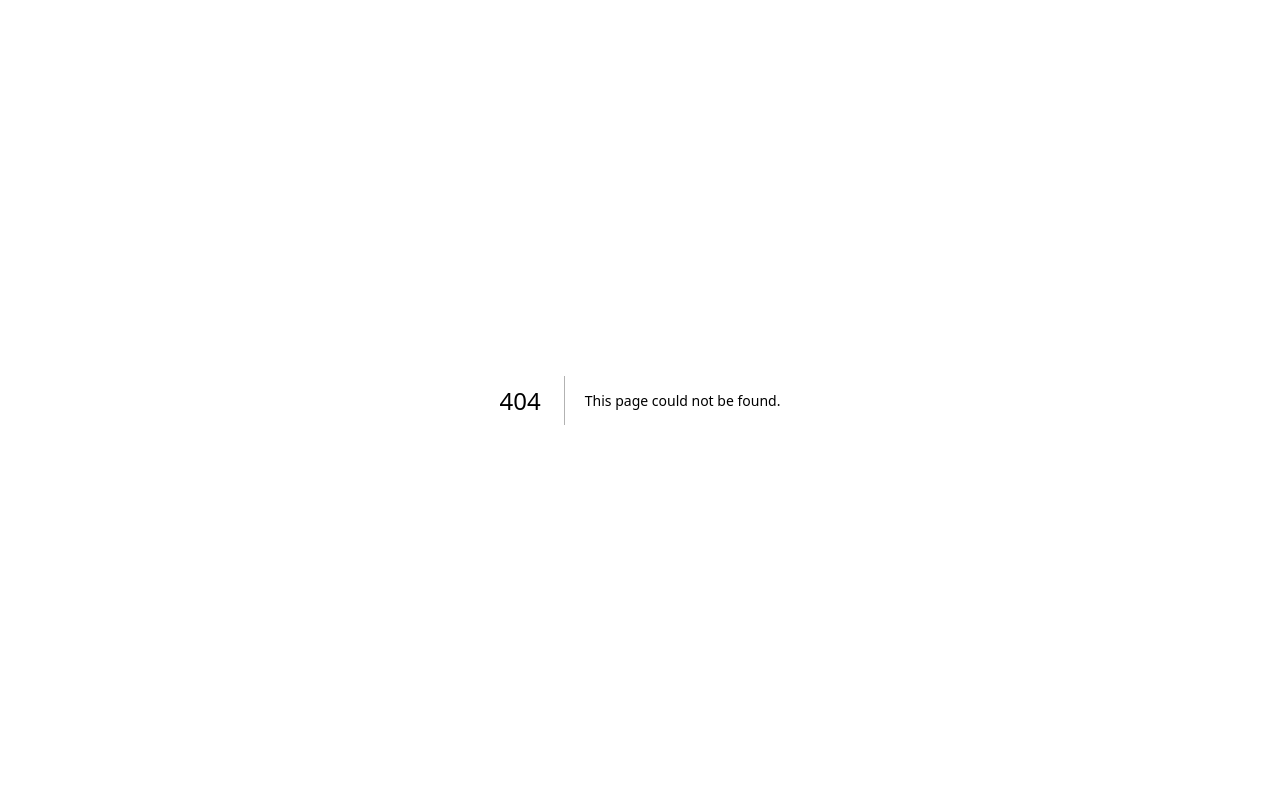
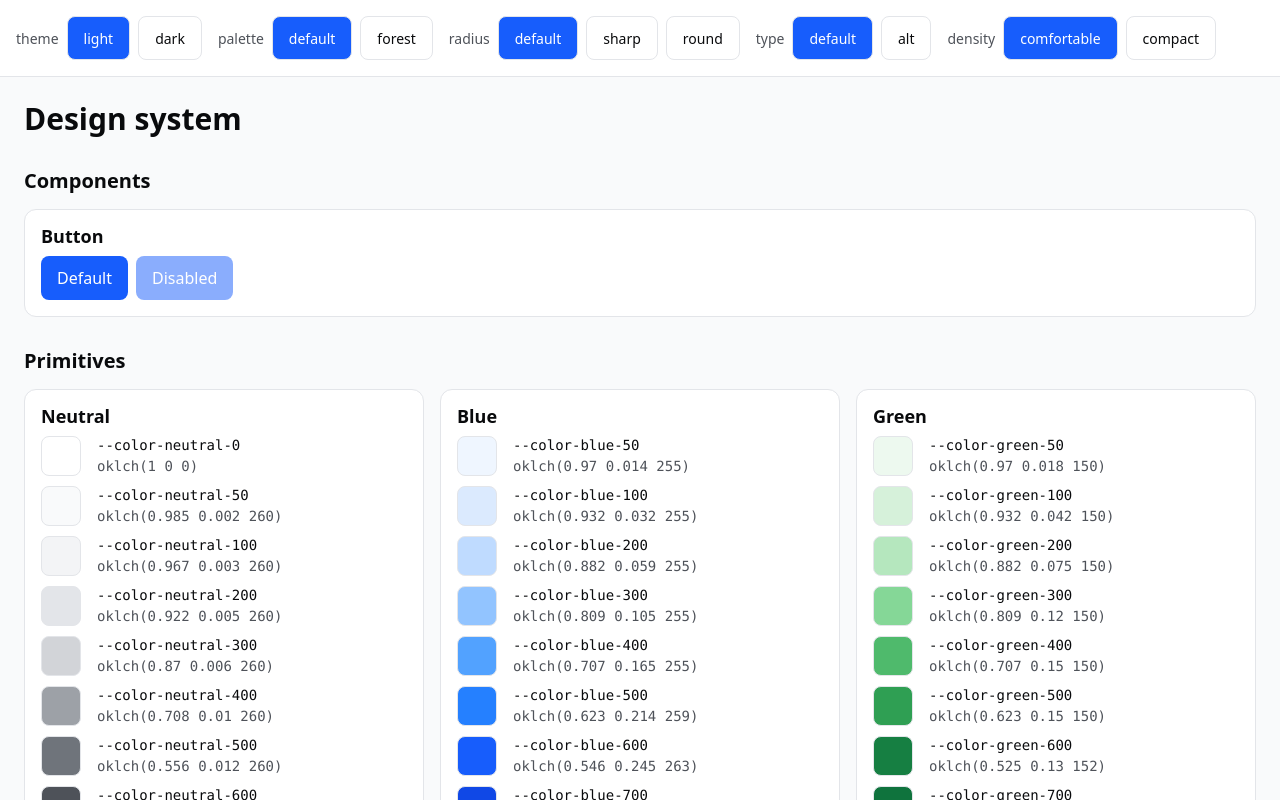
Before and after one commit to henriri/sub80, a Next.js app: page /design in a window 1280 px wide. Before the commit this address had no page. Shown: the top 800 px of the page. Built offline with nearby package versions, Linux system fonts and the light colour scheme.

Commit message:
Add hidden /design page
Shows every token by layer with its computed value, the Button, and a
theme x palette grid. Mode controls set all five attributes on a
preview wrapper. Not linked from the app and marked noindex.

Co-Authored-By: Claude Opus 5.5 <noreply@anthropic.com>

```diff
--- /dev/null
+++ b/src/app/design/mode-preview.tsx
@@ -0,0 +1,96 @@
+"use client";
+
+import { createContext, useContext, useState, type ReactNode } from "react";
+import {
+  defaultModes,
+  modeAttributes,
+  modes,
+  type Modes,
+} from "@/lib/design/tokens";
+
+const ModeContext = createContext<Modes>(defaultModes);
+
+type ModePreviewProps = {
+  /** Rendered once per theme × palette combination. */
+  sample: ReactNode;
+  children: ReactNode;
+};
+
+export function ModePreview({ sample, children }: ModePreviewProps) {
+  const [current, setCurrent] = useState<Modes>(defaultModes);
+
+  return (
+    <ModeContext.Provider value={current}>
+      <form
+        aria-label="Preview modes"
+        className="sticky top-0 z-10 flex flex-wrap gap-stack-md border-b-(length:--border-width-default) border-default bg-surface p-inset-md"
+        onSubmit={(e) => e.preventDefault()}
+      >
+        {(Object.keys(modes) as (keyof Modes)[]).map((attr) => (
+          <fieldset key={attr} className="flex flex-wrap items-center gap-inline-sm">
+            <legend className="sr-only">{attr}</legend>
+            <span aria-hidden className="text-small text-secondary">
+              {attr}
+            </span>
+            {modes[attr].map((value) => (
+              <label
+                key={value}
+                className="inline-flex min-h-touch cursor-pointer items-center rounded-control border-(length:--border-width-default) border-default px-inset-md text-small has-checked:bg-accent has-checked:text-on-accent has-focus-visible:outline-(length:--border-width-focus) has-focus-visible:outline-offset-(--space-focus-offset) has-focus-visible:outline-focus"
+              >
+                <input
+                  type="radio"
+                  name={attr}
+                  value={value}
+                  checked={current[attr] === value}
+                  onChange={() => setCurrent({ ...current, [attr]: value })}
+                  className="sr-only"
+                />
+                {value}
+              </label>
+            ))}
+          </fieldset>
+        ))}
+      </form>
+
+      <div {...modeAttributes(current)} className="bg-canvas text-primary">
+        {children}
+
+        <section aria-labelledby="matrix" className="flex flex-col gap-stack-md p-inset-lg">
+          <h2 id="matrix" className="text-heading-md">
+            Theme × palette
+          </h2>
+          <div className="grid gap-stack-md md:grid-cols-2">
+            {modes.theme.flatMap((theme) =>
+              modes.palette.map((palette) => (
+                <div
+                  key={`${theme}-${palette}`}
+                  {...modeAttributes({ ...current, theme, palette })}
+                  className="flex flex-col gap-stack-sm rounded-surface border-(length:--border-width-default) border-default bg-canvas p-inset-md text-primary"
+                >
+                  <p className="text-small text-secondary">
+                    {theme} · {palette}
+                  </p>
+                  {sample}
+                </div>
+              )),
+            )}
+          </div>
+        </section>
+      </div>
+    </ModeContext.Provider>
+  );
+}
+
+/** The token's computed value in the current preview mode. */
+export function TokenValue({ name }: { name: string }) {
+  // Subscribing re-renders on mode change, which re-runs the ref below.
+  useContext(ModeContext);
+  return (
+    <code
+      className="font-code text-small text-secondary"
+      ref={(el) => {
+        if (el) el.textContent = getComputedStyle(el).getPropertyValue(name).trim();
+      }}
+    />
+  );
+}
--- /dev/null
+++ b/src/app/design/page.tsx
@@ -0,0 +1,123 @@
+import type { Metadata } from "next";
+import { Button } from "@/components/Button";
+import { tokens, type TokenGroup, type TokenLayer } from "@/lib/design/tokens";
+import { ModePreview, TokenValue } from "./mode-preview";
+
+export const metadata: Metadata = {
+  title: "Design system · sub80",
+  robots: { index: false, follow: false },
+};
+
+const layers: { layer: TokenLayer; title: string }[] = [
+  { layer: "primitive", title: "Primitives" },
+  { layer: "semantic", title: "Semantic" },
+  { layer: "component", title: "Component" },
+];
+
+function Specimen({ kind, name }: { kind: TokenGroup["kind"]; name: string }) {
+  const value = `var(${name})`;
+  switch (kind) {
+    case "color":
+      return (
+        <span
+          className="size-(--space-10) shrink-0 rounded-control border-(length:--border-width-default) border-default"
+          style={{ background: value }}
+        />
+      );
+    case "radius":
+      return (
+        <span
+          className="size-(--space-10) shrink-0 bg-accent"
+          style={{ borderRadius: value }}
+        />
+      );
+    case "space":
+    case "size":
+      return <span className="h-(--space-2) shrink-0 bg-accent" style={{ width: value }} />;
+    case "border-width":
+      return <span className="w-(--space-10) shrink-0 bg-accent" style={{ height: value }} />;
+    case "font-family":
+      return <span style={{ fontFamily: value }}>Pace 3:47/km</span>;
+    case "font-size":
+      return <span style={{ fontSize: value }}>Aa</span>;
+    case "font-weight":
+      return <span style={{ fontWeight: value }}>Threshold</span>;
+    case "line-height":
+      return (
+        <span className="max-w-(--space-16) text-small" style={{ lineHeight: value }}>
+          Easy run, then strides
+        </span>
+      );
+  }
+}
+
+function Group({ group }: { group: TokenGroup }) {
+  return (
+    <div className="flex flex-col gap-stack-sm rounded-surface border-(length:--border-width-default) border-default bg-surface p-inset-md">
+      <h3 className="text-heading-sm">{group.name}</h3>
+      <ul className="flex flex-col gap-stack-sm">
+        {group.tokens.map((name) => (
+          <li key={name} className="flex items-center gap-inline-md">
+            <Specimen kind={group.kind} name={name} />
+            <span className="flex min-w-0 flex-col">
+              <code className="font-code text-small break-all">{name}</code>
+              <TokenValue name={name} />
+            </span>
+          </li>
+        ))}
+      </ul>
+    </div>
+  );
+}
+
+function Sample() {
+  return (
+    <>
+      <div className="flex flex-wrap gap-inline-sm">
+        <Button>Log run</Button>
+        <Button disabled>Disabled</Button>
+      </div>
+      <p className="text-body">
+        Primary text on canvas. <span className="text-secondary">Secondary text.</span>{" "}
+        <span className="text-accent">Accent.</span> <span className="text-danger">Danger.</span>
+      </p>
+      <div className="rounded-surface bg-raised p-inset-sm text-small">Raised surface</div>
+    </>
+  );
+}
+
+export default function DesignPage() {
+  return (
+    <ModePreview sample={<Sample />}>
+      <main className="flex flex-col gap-stack-lg p-inset-lg">
+        <h1 className="text-heading-lg">Design system</h1>
+
+        <section aria-labelledby="components" className="flex flex-col gap-stack-md">
+          <h2 id="components" className="text-heading-md">
+            Components
+          </h2>
+          <div className="flex flex-col gap-stack-sm rounded-surface border-(length:--border-width-default) border-default bg-surface p-inset-md">
+            <h3 className="text-heading-sm">Button</h3>
+            <div className="flex flex-wrap gap-inline-sm">
+              <Button>Default</Button>
+              <Button disabled>Disabled</Button>
+            </div>
+          </div>
+        </section>
+
+        {layers.map(({ layer, title }) => (
+          <section key={layer} aria-labelledby={layer} className="flex flex-col gap-stack-md">
+            <h2 id={layer} className="text-heading-md">
+              {title}
+            </h2>
+            <div className="grid gap-stack-md sm:grid-cols-2 lg:grid-cols-3">
+              {tokens[layer].map((group) => (
+                <Group key={group.name} group={group} />
+              ))}
+            </div>
+          </section>
+        ))}
+      </main>
+    </ModePreview>
+  );
+}
```
